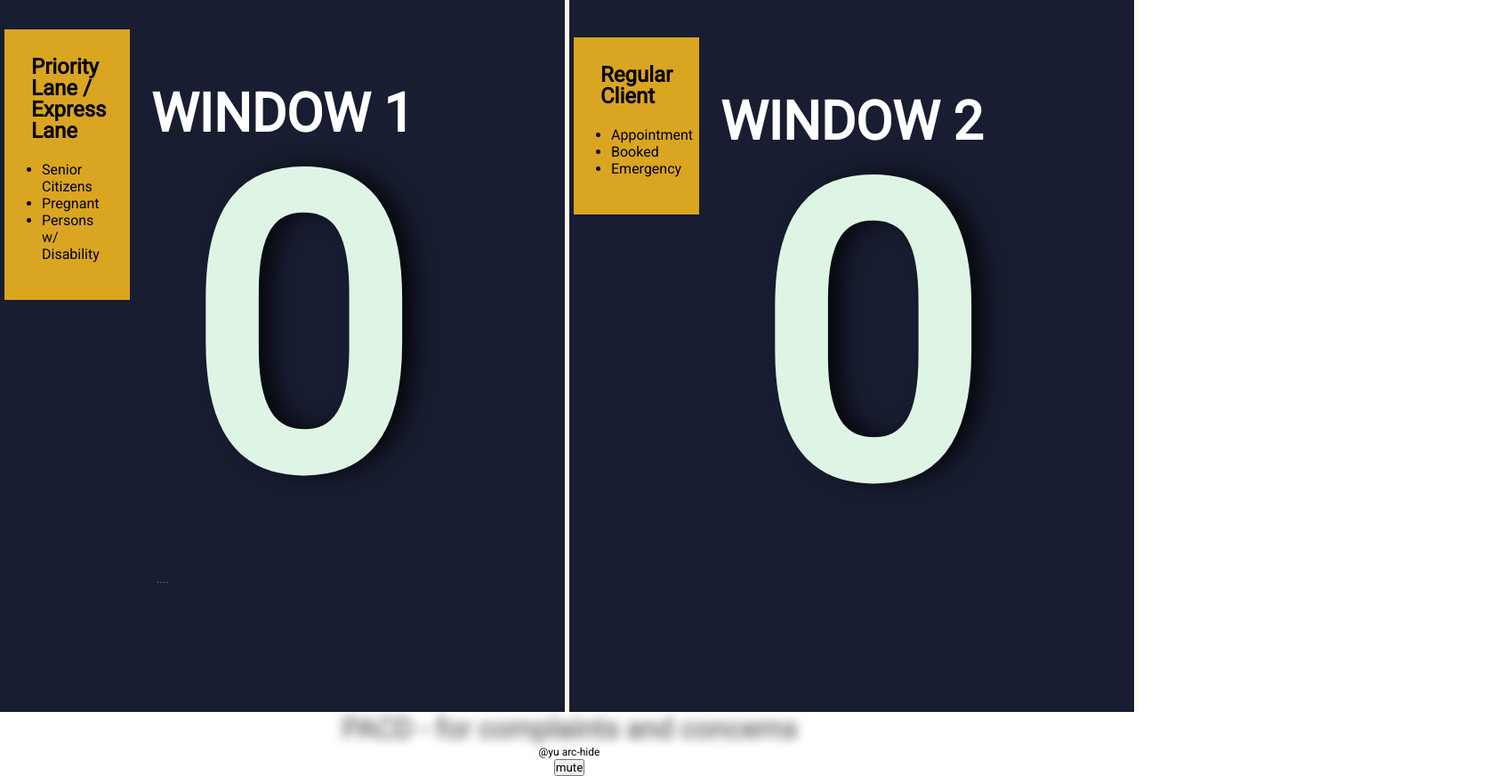
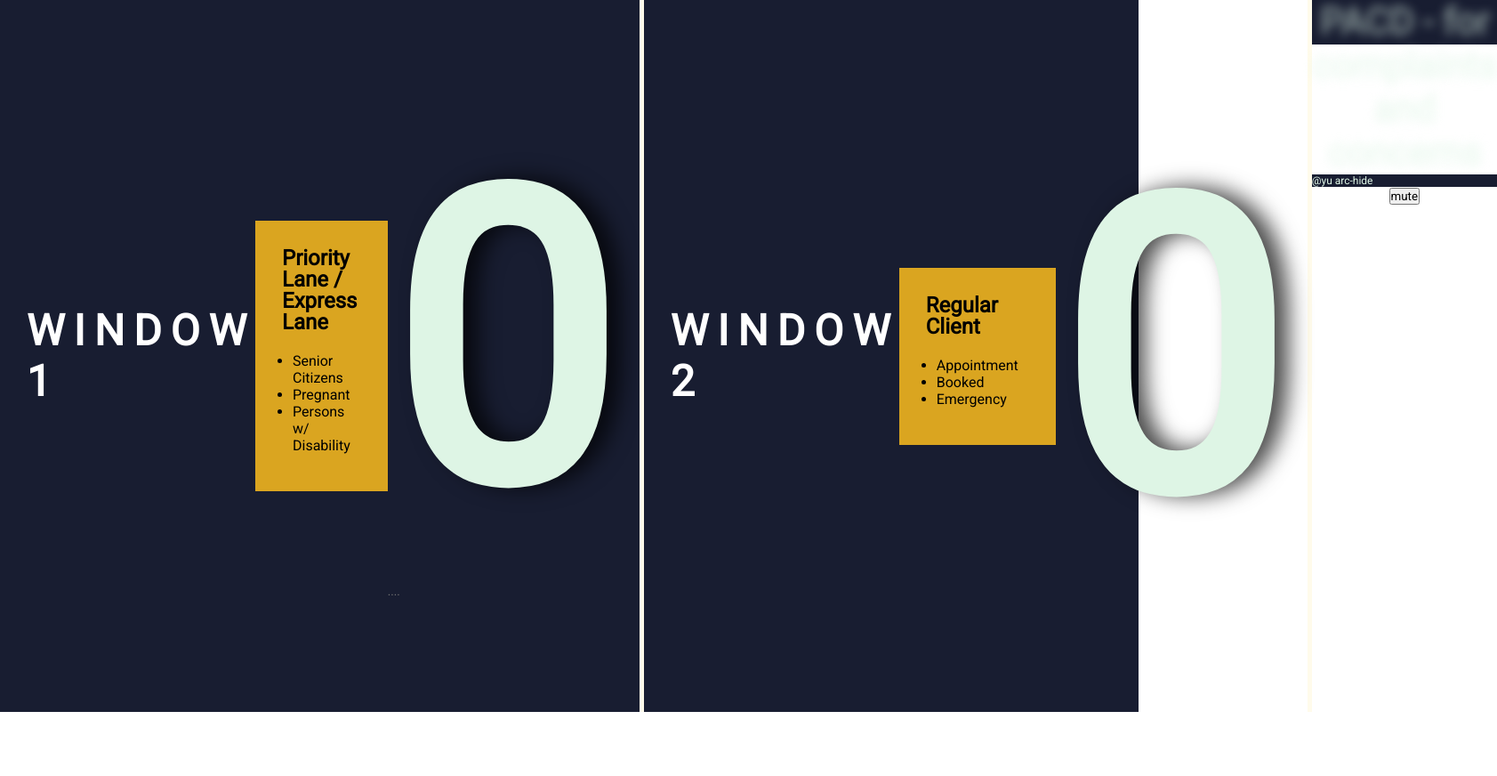
Before and after one commit to jewenelle/quengApp, a plain HTML site: page index.html in a window 1280 px wide. Shown: the whole page at 89% size, 1683 px wide, since content can reach past the window. After the commit the page ends 800 px from the top, so only its background shows below. Drawn offline with Linux system fonts and the light colour scheme.

Commit message:
Update style.css
second commit

```diff
--- a/style.css
+++ b/style.css
@@ -11,11 +11,10 @@ body {
 
 .wrapper {
   display: flex;
-  flex-direction: row;
-  flex-wrap: wrap;
-  width: 100vw;
+  justify-content: space-evenly;
+  width: 100%;
   background-color: #181d31;
-  height: 100%;
+  height: 100vh;
 }
 #trigger {
   background: #181d31;
@@ -23,37 +22,24 @@ body {
   outline: none;
 }
 .tellers {
-  flex: 50%;
   border-right: 5px solid #fffbeb;
-  padding: 10px;
+  padding: 30px;
   display: flex;
   justify-content: center;
   align-items: center;
-  flex-direction: column;
-  width: 100vw;
-  height: 100vh;
+  width: 100%;
 }
 
 .head-wrapper {
-  position: relative;
-  background: #20262e;
-  width: 100%;
-  z-index: 2;
-  margin-top: -150px;
-  margin-left: -70px;
+  flex: 1;
+  padding: 30px;
+  background: goldenrod;
 }
-.absolute {
-  position: absolute;
-  background: goldenrod;
-  top: 20px;
-  left: 30px;
-  padding: 30px;
-  width: 23%;
-  display: flex;
-  flex-direction: column;
+.col-wrap {
+  flex: 3;
 }
+
 .absolute > h1 {
-  flex: 1;
   font-size: 24px;
   font-weight: bold;
   line-height: 1em;
@@ -61,26 +47,24 @@ body {
   font-family: "Roboto", sans-serif;
 }
 .absolute > ul {
-  flex: 1;
   font-size: 400;
   padding: 12px;
 }
 .tell,
 .tell2 {
   font-weight: bold;
-  font-size: 60px;
+  font-size: 3em;
   font-family: "Roboto", sans-serif;
   color: #ffff;
   text-transform: uppercase;
-  margin-top: -50px;
+  letter-spacing: 10px;
 }
 p {
   font-size: 12px;
 }
 .h1,
 .priorityNum {
-  margin-top: 100px;
-  margin-left: 30px;
+  text-align: end;
   font-family: "Roboto", sans-serif;
   color: #def5e5;
   font-size: 450px;
@@ -88,12 +72,21 @@ p {
   text-shadow: 16px -1px 24px rgba(0, 0, 0, 0.7);
 }
 .footer {
-  background: #fff;
+  background: #181d31;
   text-align: center;
   width: 100%;
   height: 50px;
   bottom: 0;
   position: relative;
+}
+.footer > p {
+  background-color: #181d31;
+  text-align: left;
+  color: #def5e5;
+}
+.footer > h1 {
+  color: #def5e5;
+  font-size: 42px;
 }
 
 /**special class***/
```
